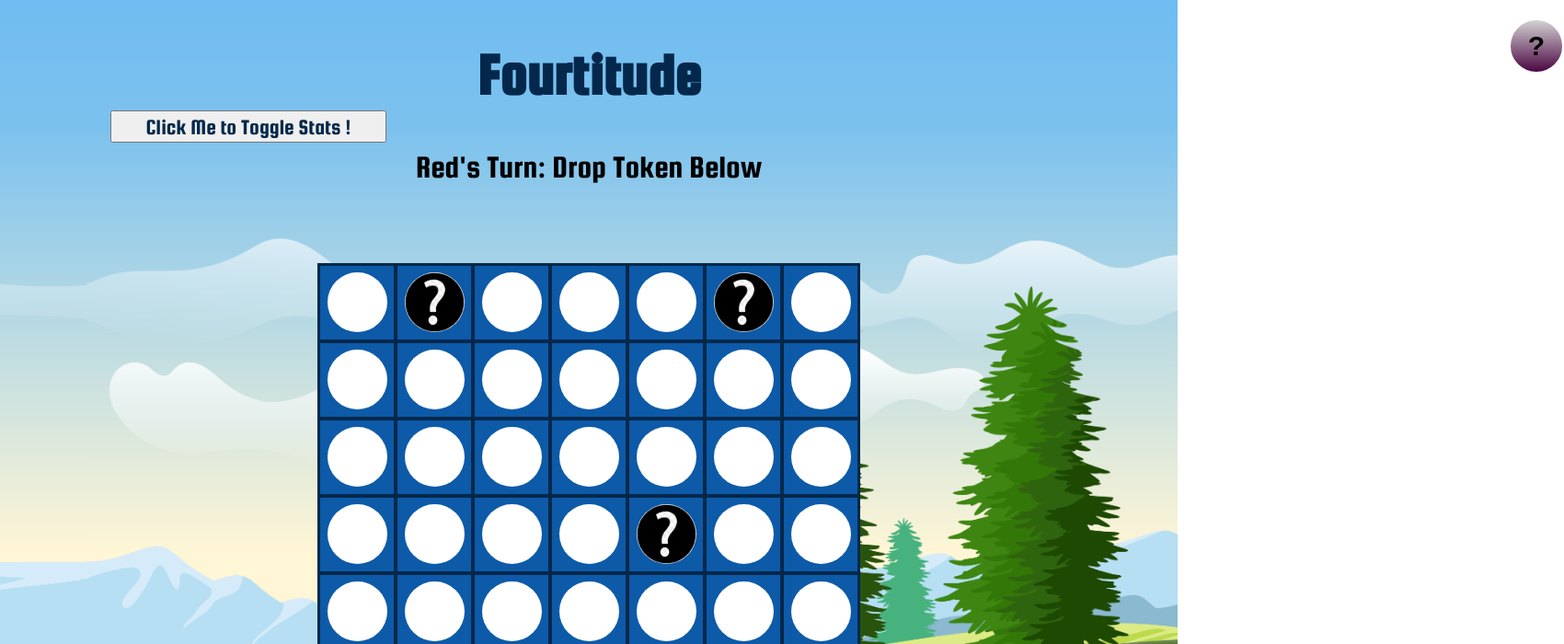
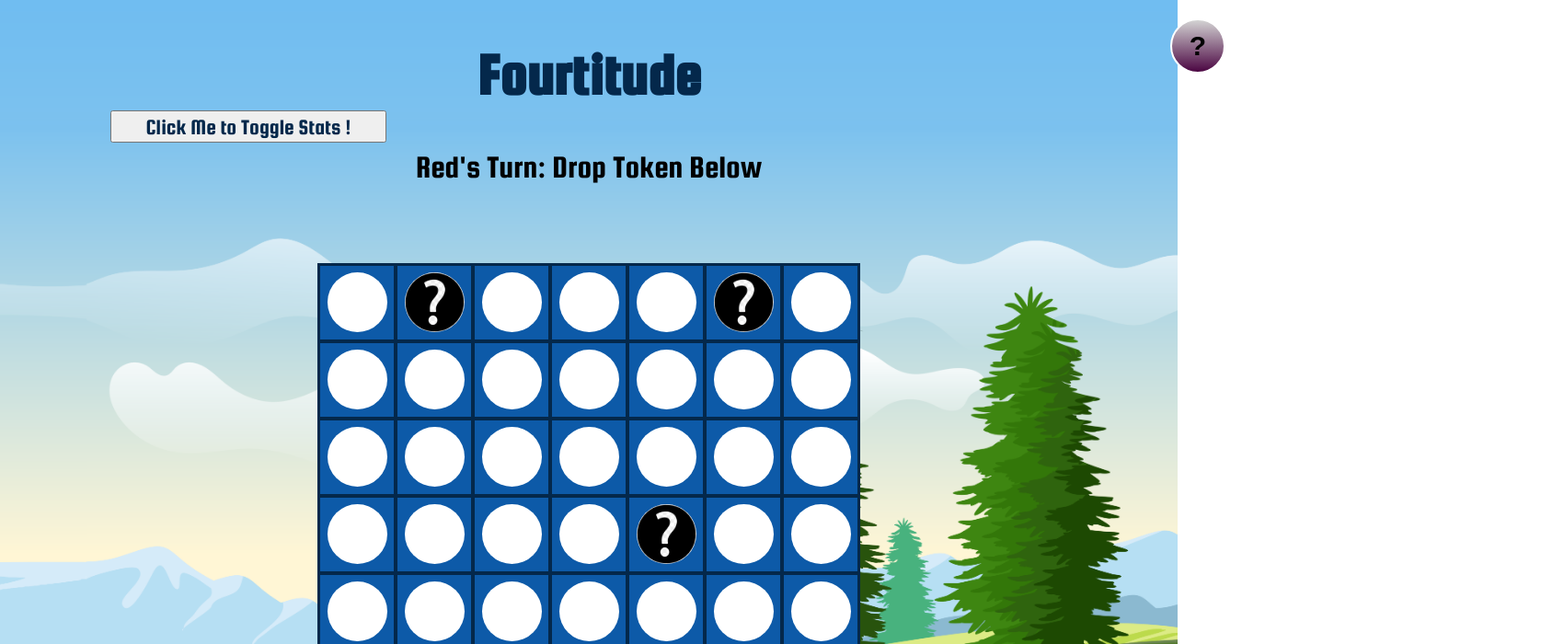
Before and after one commit to cmz1212/fourtitude, a React (Create React App) app: page / in a window 1280 px wide. Shown: the top 700 px of the page at 92% size, 1700 px wide, since content can reach past the window. Built offline with nearby package versions, Linux system fonts and the light colour scheme.

Commit message:
adjust help button position

```diff
--- a/src/App.css
+++ b/src/App.css
@@ -159,7 +159,7 @@ table {
   /* background: #eee; */
   position: absolute;
   top: 20px;
-  left: 1200px;
+  left: 65%;
   border-radius: 30px;
 
 }
```
Also changed, not shown: 3 other files (tests, documents, lock files or other folders).
